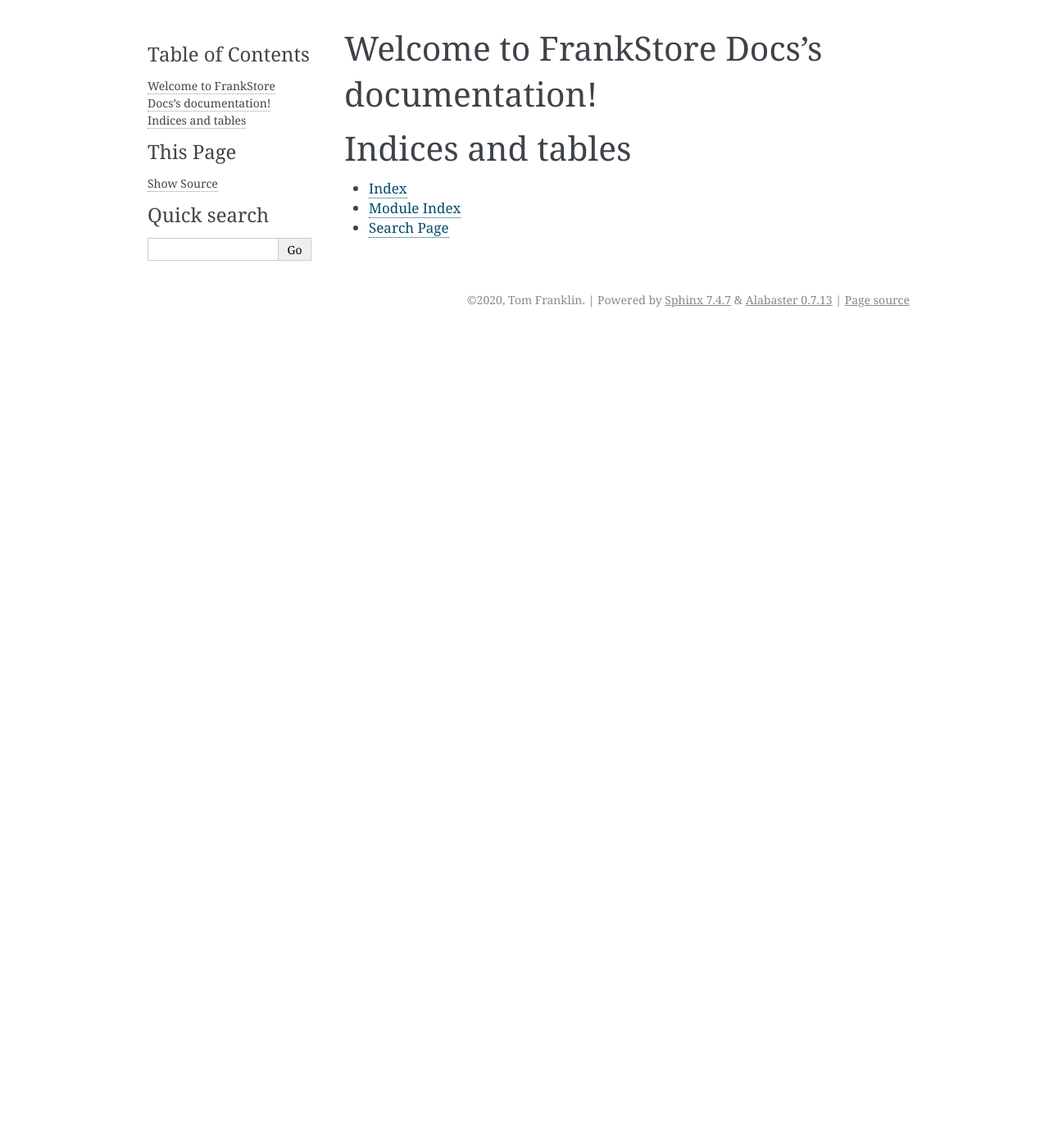
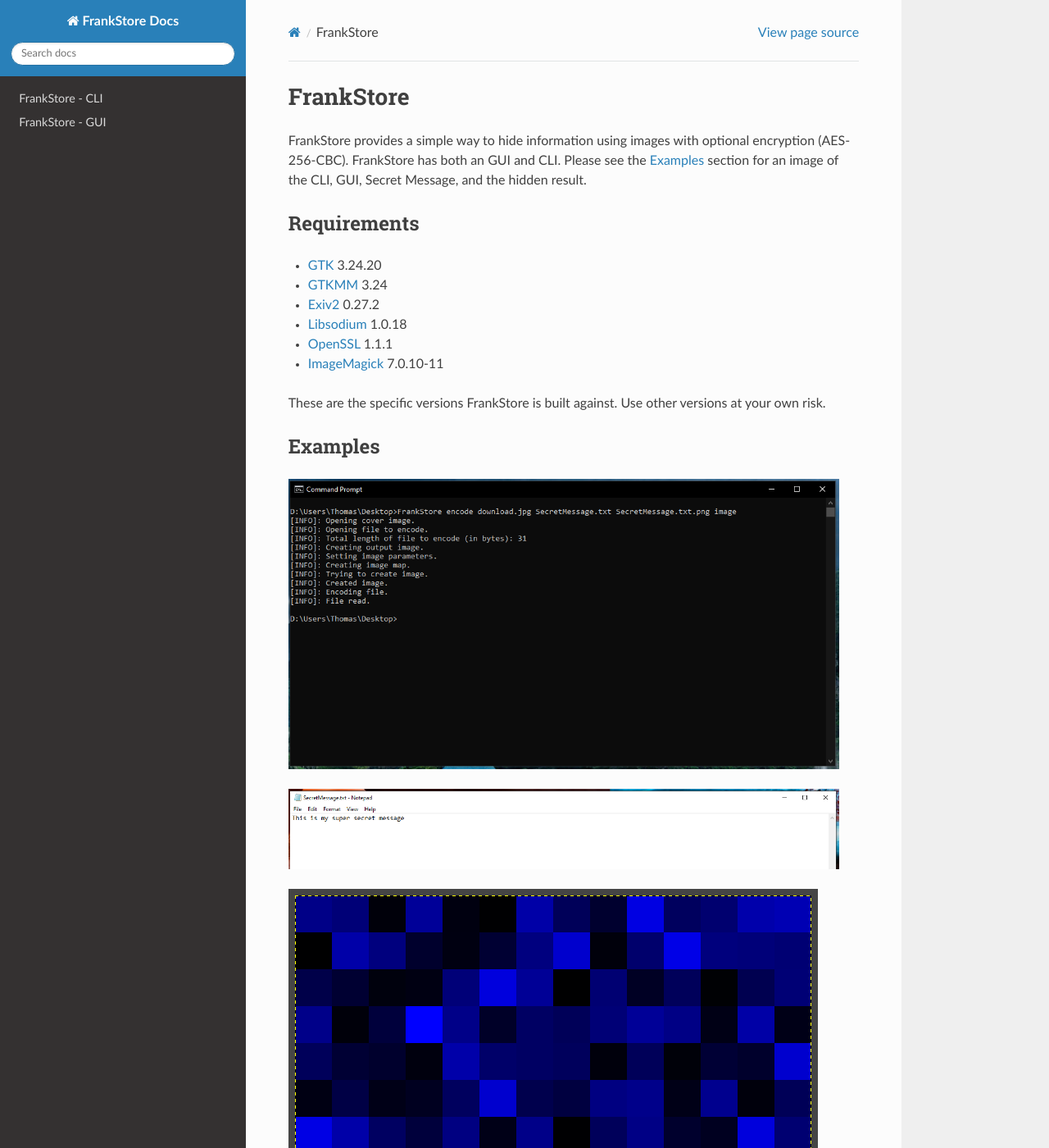
Before and after one commit to thomasjcf29/FrankStore, a Sphinx documentation site: the page built from docs/index.rst, in a window 1280 px wide and 1400 px high. Shown: the whole window at 82% size. Built offline with Sphinx 7.4.7 and the Read the Docs theme 2.0.0, drawn with Linux system fonts in a browser that asks for light colours; some of the changed text lies outside the part shown.

Commit message:
Index age built

```diff
--- /dev/null
+++ b/docs/CLI.rst
@@ -0,0 +1,2 @@
+FrankStore - CLI
+===========================================
--- /dev/null
+++ b/docs/GUI.rst
@@ -0,0 +1,2 @@
+FrankStore - GUI
+===========================================
--- a/docs/conf.py
+++ b/docs/conf.py
@@ -43,7 +43,7 @@
 # The theme to use for HTML and HTML Help pages.  See the documentation for
 # a list of builtin themes.
 #
-html_theme = 'alabaster'
+html_theme = 'sphinx_rtd_theme'
 
 # Add any paths that contain custom static files (such as style sheets) here,
 # relative to this directory. They are copied after the builtin static files,
--- a/docs/index.rst
+++ b/docs/index.rst
@@ -1,20 +1,46 @@
-.. FrankStore Docs documentation master file, created by
-   sphinx-quickstart on Thu May 14 19:07:32 2020.
-   You can adapt this file completely to your liking, but it should at least
-   contain the root `toctree` directive.
+FrankStore
+==========
 
-Welcome to FrankStore Docs's documentation!
-===========================================
+FrankStore provides a simple way to hide information using images with optional encryption (AES-256-CBC). FrankStore has both an GUI and CLI.
+Please see the `Examples`_ section for an image of the CLI, GUI, Secret Message, and the hidden result.
+
+Requirements
+------------
+
+* `GTK`_ 3.24.20
+* `GTKMM`_ 3.24
+* `Exiv2`_ 0.27.2
+* `Libsodium`_ 1.0.18
+* `OpenSSL`_ 1.1.1
+* `ImageMagick`_ 7.0.10-11
+
+.. _GTK: https://gtk.org/
+.. _GTKMM: https://gtkmm.org/
+.. _Exiv2: https://www.exiv2.org/
+.. _Libsodium: https://doc.libsodium.org/
+.. _OpenSSL: https://www.openssl.org/
+.. _ImageMagick: https://imagemagick.org/
+
+These are the specific versions FrankStore is built against.  Use other versions at your own risk.
+
+Examples
+--------
+
+.. figure:: _static/screenshots/cliexample.png
+    :align: left
+
+.. figure:: _static/screenshots/secretmessage.png
+    :align: left
+
+.. figure:: _static/screenshots/secretmessageoutput.png
+    :align: left
+
+.. figure:: _static/screenshots/guiexample.png
+    :align: left
+
+Table of Contents
+-----------------
 
 .. toctree::
-   :maxdepth: 2
-   :caption: Contents:
-
-
-
-Indices and tables
-==================
-
-* :ref:`genindex`
-* :ref:`modindex`
-* :ref:`search`
+   CLI
+   GUI
--- /dev/null
+++ b/docs/requirements.txt
@@ -0,0 +1,2 @@
+recommonmark
+sphinx_rtd_theme
```
Also changed, not shown: docs/_static/screenshots/cliexample.png (added), docs/_static/screenshots/guiexample.png (added), docs/_static/screenshots/secretmessage.png (added), docs/_static/screenshots/secretmessageoutput.png (added).
